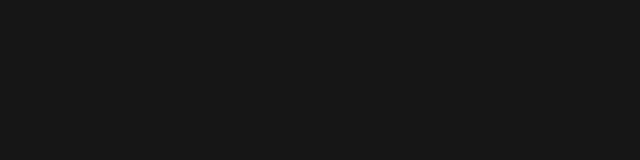
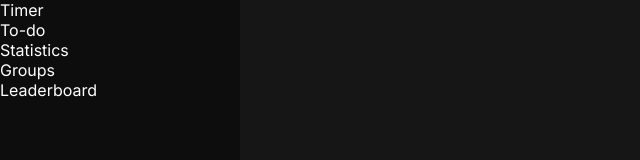
Before and after one commit to ynchhk/ypt, a website: page app.html in a window 1280 px wide. Shown: the whole page, without its empty margins (0-640 px from the left). Drawn offline with Linux system fonts and the light colour scheme.

Commit message:
Add sidebar structure

```diff
--- a/app.html
+++ b/app.html
@@ -13,9 +13,22 @@
 
 <div class="app">
 <aside class = "sidebar">
+    <div class="sidebar-logo">
+
+    </div>
     <nav class="navigation">
+        <ul>
+            <li><a href="#">Timer</a></li>
+            <li><a href="#">To-do</a></li>
+            <li><a href="#">Statistics</a></li>
+            <li><a href="#">Groups</a></li>
+            <li><a href="#">Leaderboard</a></li>
+        </ul>
 
     </nav>
+    <div class="sidebar-footer">
+
+    </div>
 </aside>
 <main class="main">
     <section class="current-session">
--- a/css/main.css
+++ b/css/main.css
@@ -0,0 +1,15 @@
+.app{
+    height: 100vh;
+    display: flex;
+    flex-direction: row;
+}
+.sidebar{
+    width:240px;
+    height: 100vh;
+    background-color: var(--bg-primary);
+}
+.main{
+    flex: 1;
+    padding: var(--gap);
+    background-color: var(--bg-secondary);
+}
```
